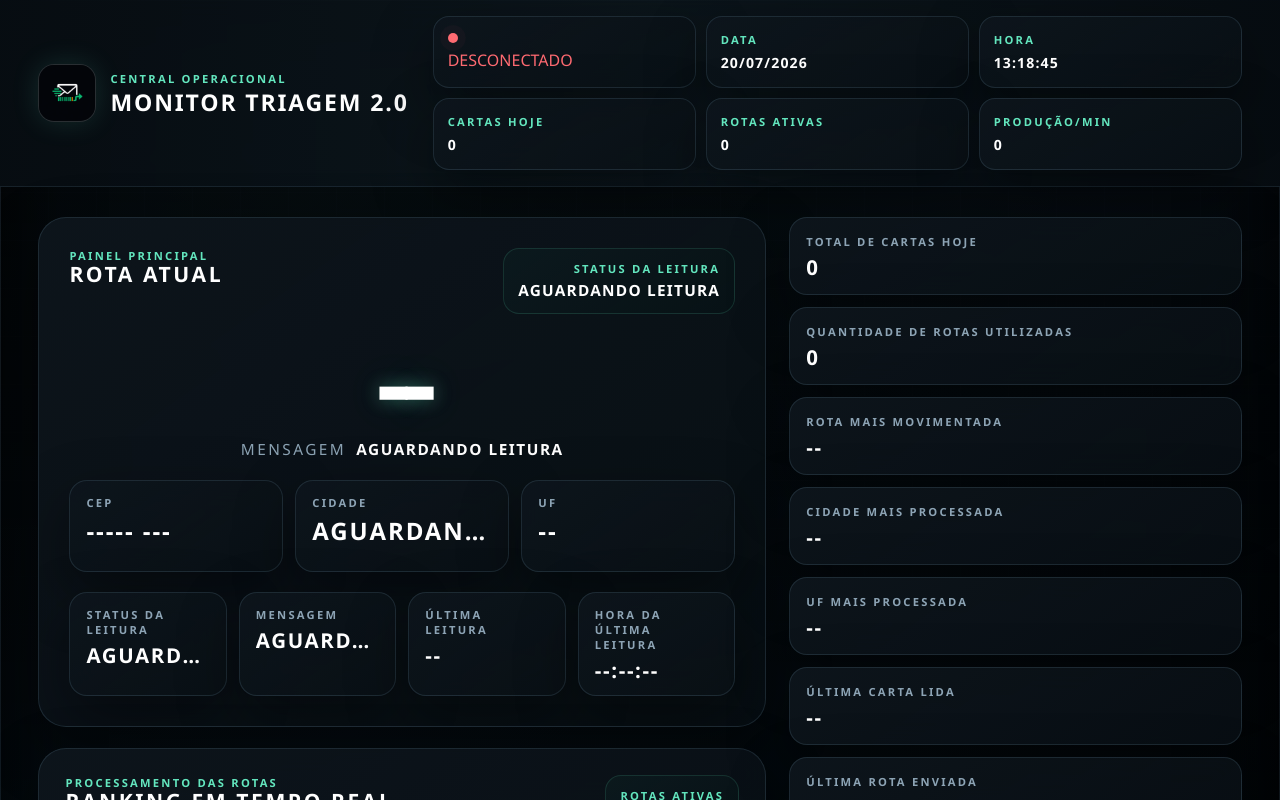
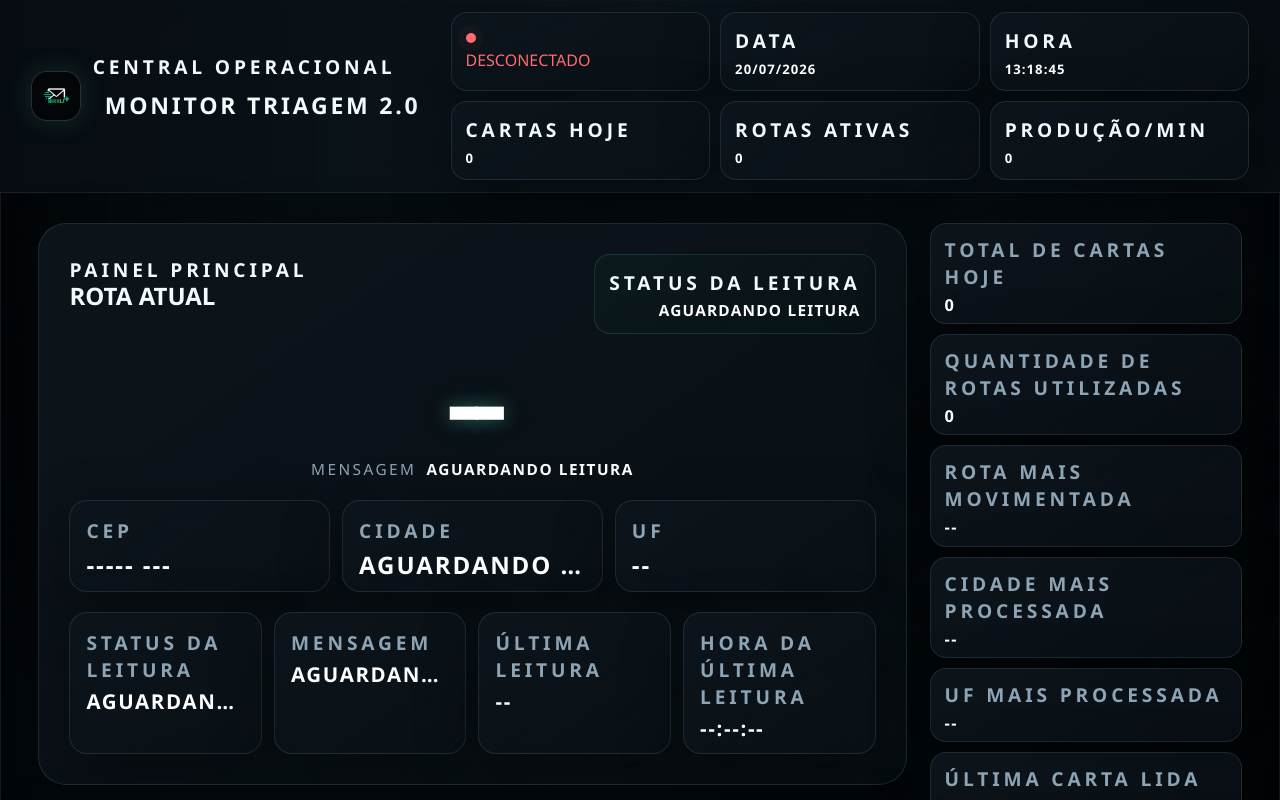
Before and after one commit to jeffersonety-svg/dzero-monitor, a website: page public/index.html in a window 1280 px wide. Drawn offline with nearby package versions, Linux system fonts and the light colour scheme; no server answers.

Commit message:
Melhoria do dashboard

```diff
--- a/public/style.css
+++ b/public/style.css
@@ -109,9 +109,9 @@ body.flash-update .monitor::after {
   align-items: center;
   justify-content: space-between;
   flex-wrap: nowrap;
-  gap: 24px;
-  min-height: 96px;
-  padding: 16px clamp(18px, 3vw, 56px);
+  gap: 18px;
+  min-height: 82px;
+  padding: 12px clamp(16px, 2.4vw, 42px);
   border-bottom: 1px solid rgba(165, 218, 255, 0.1);
   background: linear-gradient(90deg, rgba(7, 13, 18, 0.96), rgba(16, 28, 36, 0.68), rgba(7, 13, 18, 0.96));
   backdrop-filter: blur(12px);
@@ -133,13 +133,13 @@ body.flash-update .monitor::after {
 }
 
 .brand {
-  gap: 14px;
+  gap: 12px;
   min-width: 0;
 }
 
 .brand-logo {
-  width: 58px;
-  height: 58px;
+  width: 50px;
+  height: 50px;
   flex: 0 0 auto;
   border: 1px solid rgba(255, 255, 255, 0.1);
   border-radius: 16px;
@@ -159,8 +159,8 @@ body.flash-update .monitor::after {
 .metric-label,
 .processing-note {
   margin: 0;
-  color: var(--accent);
-  font-size: 0.7rem;
+    margin-top: 2px;
+    font-size: clamp(0.9rem, 1.5vw, 1.28rem);
   font-weight: 700;
   letter-spacing: 0.2em;
   text-transform: uppercase;
@@ -169,7 +169,7 @@ body.flash-update .monitor::after {
 h1,
 h2 {
   margin: 0;
-  color: #ffffff;
+    gap: 8px;
   line-height: 1.08;
 }
 
@@ -178,12 +178,12 @@ h1 {
   font-size: clamp(0.95rem, 1.8vw, 1.48rem);
   font-weight: 800;
   letter-spacing: 0.08em;
-}
+    gap: 4px;
 
-h2 {
-  font-size: clamp(1rem, 1.9vw, 1.32rem);
+    min-height: 58px;
+    padding: 9px 12px;
   letter-spacing: 0.12em;
-  text-transform: uppercase;
+    border-radius: 14px;
 }
 
 .topbar-metrics {
@@ -223,7 +223,7 @@ h2 {
 
 .topbar-chip > strong {
   color: #ffffff;
-  font-size: clamp(0.88rem, 1vw, 1.08rem);
+  font-size: clamp(0.82rem, 0.92vw, 1rem);
   font-variant-numeric: tabular-nums;
   letter-spacing: 0.08em;
 }
@@ -257,13 +257,16 @@ h2 {
 .dashboard {
   display: grid;
   flex: 1;
-  grid-template-columns: minmax(0, 1.9fr) minmax(320px, 0.8fr);
+  grid-template-areas: "main sidebar";
+  grid-template-columns: minmax(0, 1fr) minmax(300px, 340px);
+  align-items: start;
   gap: clamp(16px, 1.8vw, 26px);
   min-height: 0;
   padding: clamp(16px, 2.6vw, 30px) clamp(18px, 3vw, 46px) clamp(14px, 2vw, 24px);
 }
 
 .dashboard-main {
+  grid-area: main;
   display: grid;
   grid-template-rows: minmax(0, 1fr) minmax(300px, 0.76fr);
   gap: clamp(14px, 1.6vw, 22px);
@@ -535,26 +538,28 @@ h2 {
 }
 
 .stats-sidebar {
+  grid-area: sidebar;
   display: grid;
   grid-template-columns: 1fr;
-  grid-auto-rows: minmax(74px, auto);
-  gap: 12px;
+  grid-auto-rows: minmax(64px, auto);
+  gap: 10px;
   align-content: start;
+  align-self: start;
   min-width: 0;
 }
 
 .stat-card {
   display: grid;
   align-content: center;
-  gap: 8px;
+  gap: 6px;
   min-width: 0;
-  min-height: 78px;
-  padding: 14px 16px;
-  border-radius: 18px;
+  min-height: 66px;
+  padding: 10px 14px;
+  border-radius: 16px;
 }
 
 .stat-value {
-  font-size: clamp(1.04rem, 1.6vw, 1.32rem);
+  font-size: clamp(0.96rem, 1.28vw, 1.16rem);
   letter-spacing: 0.08em;
 }
 
@@ -679,7 +684,7 @@ body.pending .statusbar {
 
 @media (max-width: 1280px) {
   .dashboard {
-    grid-template-columns: minmax(0, 1.48fr) minmax(280px, 0.92fr);
+    grid-template-columns: minmax(0, 1fr) minmax(280px, 312px);
   }
 
   .topbar-metrics {
@@ -718,6 +723,9 @@ body.pending .statusbar {
   }
 
   .dashboard {
+    grid-template-areas:
+      "main"
+      "sidebar";
     grid-template-columns: 1fr;
   }
 
```
